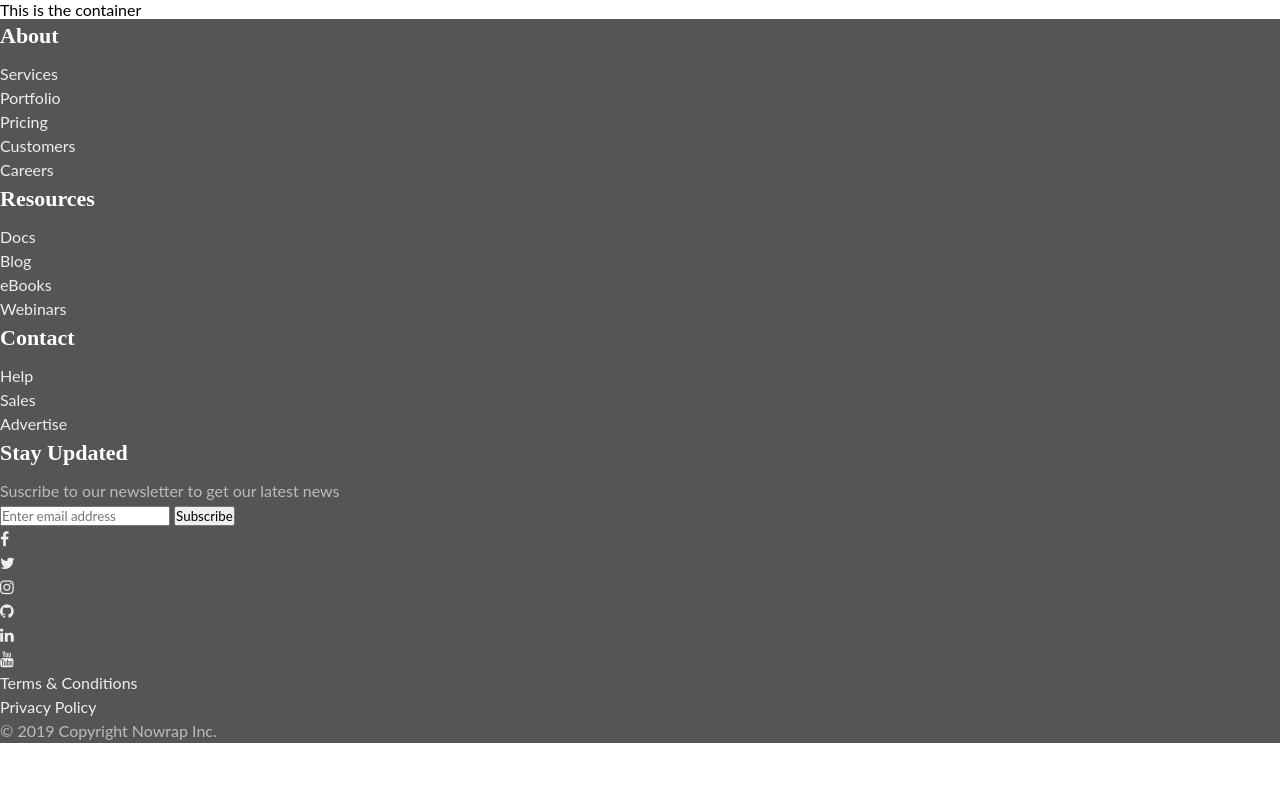
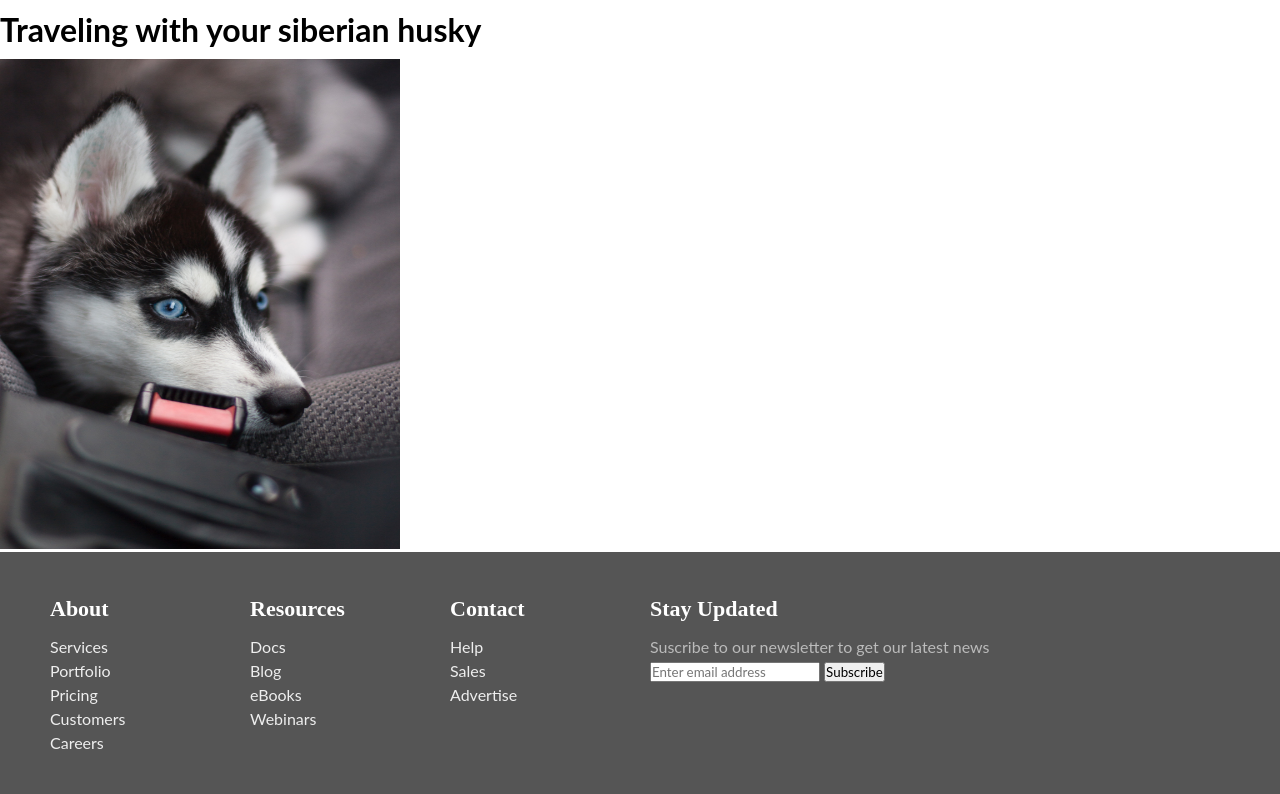
Before and after one commit to gnievap/sticky-footer, a plain HTML site: page index.html in a window 1280 px wide. Shown: the top 794 px of the page. Drawn offline with Linux system fonts and the light colour scheme.

Commit message:
Aligning columns in the footer

```diff
--- a/index.html
+++ b/index.html
@@ -9,7 +9,13 @@
 </head>
 <body>
     <div class="container">
-        This is the container
+        <div class="main">
+            <h1>Traveling with your siberian husky</h1>
+            <div class="image">
+                <img src="./assets/imgs/sibe1.jpg" alt="Siberian husky in a car">
+            </div>
+        </div>
+
     </div>
     <footer>
         <section class="ft-main">
--- a/styles/style.css
+++ b/styles/style.css
@@ -3,6 +3,27 @@
     font-family: 'Lato', sans-serif;
     margin: 0;
     padding: 0;
+}
+
+body {
+    display: flex;
+    min-height: 100vh;
+    flex-direction: column;
+}
+
+.container {
+    flex: 1;
+}
+
+h1 {
+    padding-top: 10px;
+    align-items: center;
+}
+
+.image img{
+    padding-top: 10px;
+    width: 400px;
+    height: 500px;
 }
 
 ul {
@@ -25,9 +46,20 @@ a:hover {
     text-decoration: underline;
 }
 
+.ft-main {
+    padding: 1.25rem 1.875rem;
+    display: flex;
+    flex-wrap: wrap;
+}
+
 .ft-title {
     color: #fff;
     font-family: 'Merriweather', serif;
     font-size: 1.375rem;
     padding-bottom: 0.625rem;
 }
+
+.ft-main-item {
+    padding: 1.25rem;
+    min-width: 12.5rem;
+}
```
Also changed, not shown: assets/imgs/sibe1.jpg (added).
